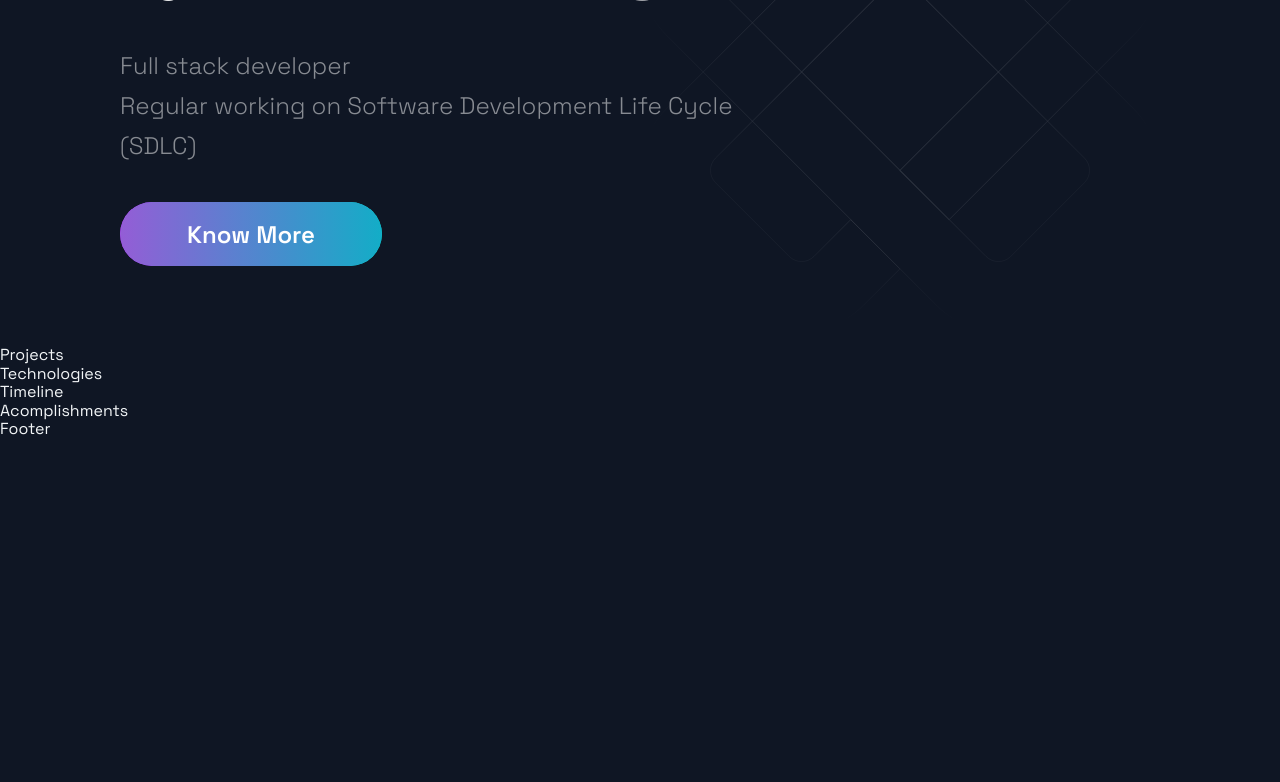
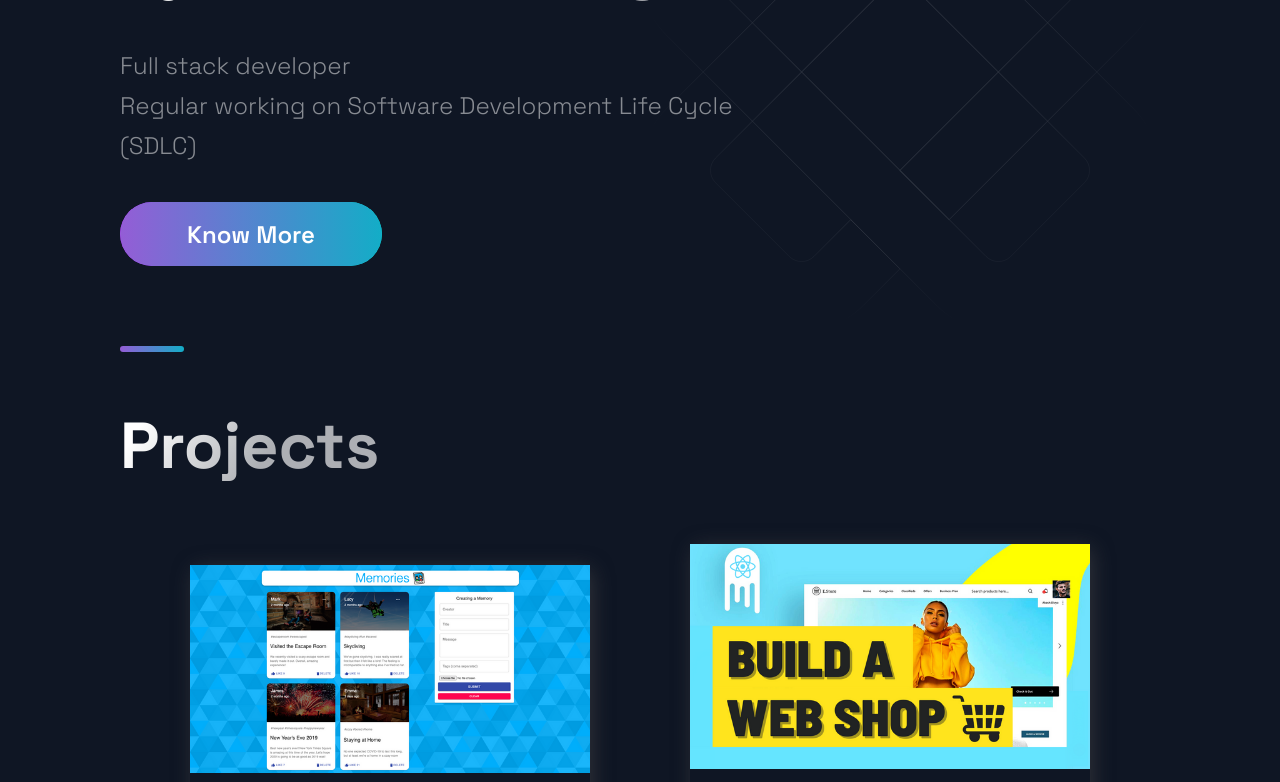
Before and after one commit to arristigit/My-React-Portfolio, a Next.js app: page / in a window 1280 px wide. Shown: the part 300-1082 px from the top of the page. Before the commit the page ends 800 px from the top, so only its background shows below. Built offline with nearby package versions, Linux system fonts and the light colour scheme.

Commit message:
Projects section developed

```diff
--- a/src/components/Projects/Projects.js
+++ b/src/components/Projects/Projects.js
@@ -5,9 +5,34 @@
 import { projects } from '../../constants/constants';
 
 const Projects = () => (
-  <div>
-    Projects
-  </div>
+  <Section nopadding id="projects">
+    <SectionDivider />
+    <SectionTitle main>Projects</SectionTitle>
+    <GridContainer>
+      {projects.map(({ id, image, title, description, tags, source, visit }) => (
+        <BlogCard key={id}>
+          <Img src={image} />
+          <TitleContent>
+            <HeaderThree title>{title}</HeaderThree>
+            <Hr />
+          </TitleContent>
+          <CardInfo>{description}</CardInfo>
+          <div>
+            <TitleContent>Stack</TitleContent>
+            <TagList>
+              {tags.map((tag, i) => (
+                <Tag key={i}>{tag}</Tag>
+              ))}
+            </TagList>
+          </div>
+          <UtilityList>
+            <ExternalLinks href="{visit}">Code</ExternalLinks>
+            <ExternalLinks href="{source}">Source</ExternalLinks>
+          </UtilityList>
+        </BlogCard>
+      ))}
+    </GridContainer>
+  </Section>
 );
 
 export default Projects;
```
